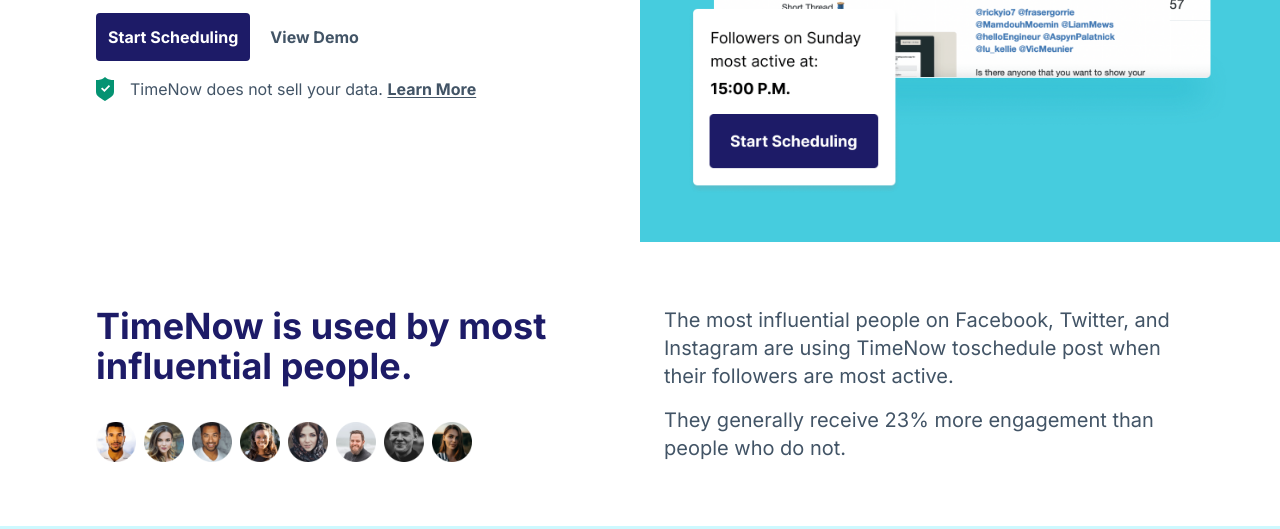
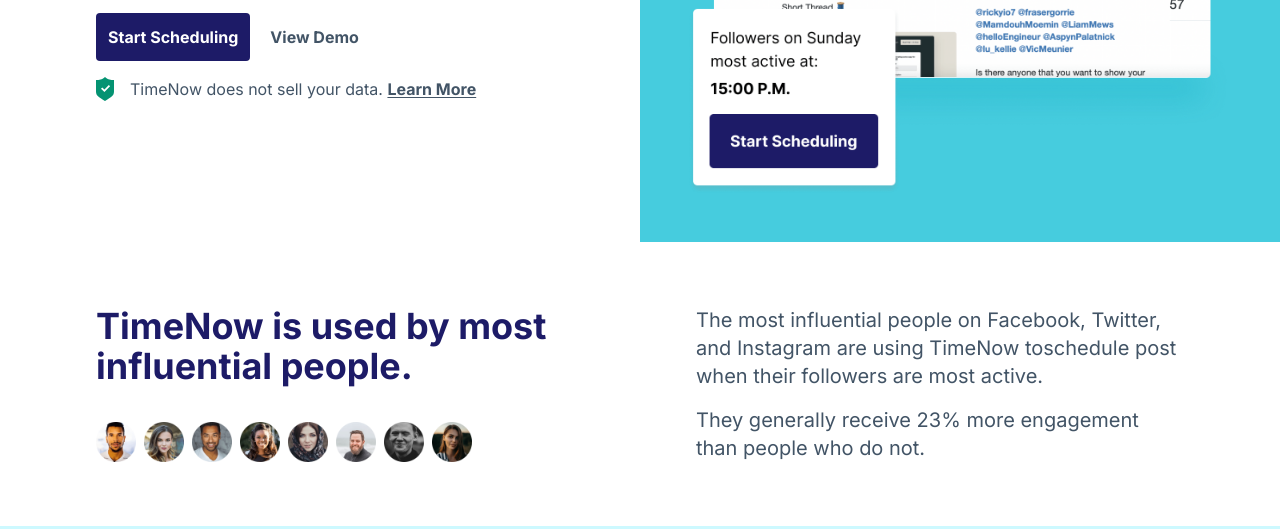
Before and after one commit to vsompura3/timenow-landing-page, a website: page index.html in a window 1280 px wide. Shown: the part 423-952 px from the top of the page. Drawn offline with Linux system fonts and the light colour scheme.

Commit message:
Added column gap in section 1

```diff
--- a/index.html
+++ b/index.html
@@ -73,7 +73,7 @@
     <!-- Main -->
     <main>
       <section
-        class="grid gap-8 px-4 py-12 md:px-12 lg:grid-cols-2 lg:gap-12 lg:px-24 lg:py-16"
+        class="grid gap-8 px-4 py-12 xl:gap-28 md:px-12 lg:grid-cols-2 lg:gap-12 lg:px-24 lg:py-16"
       >
         <div
           class="grid space-y-8 md:grid-cols-2 md:items-center md:space-y-0 md:content-between md:gap-3 lg:grid-cols-1 lg:space-y-6"
```
